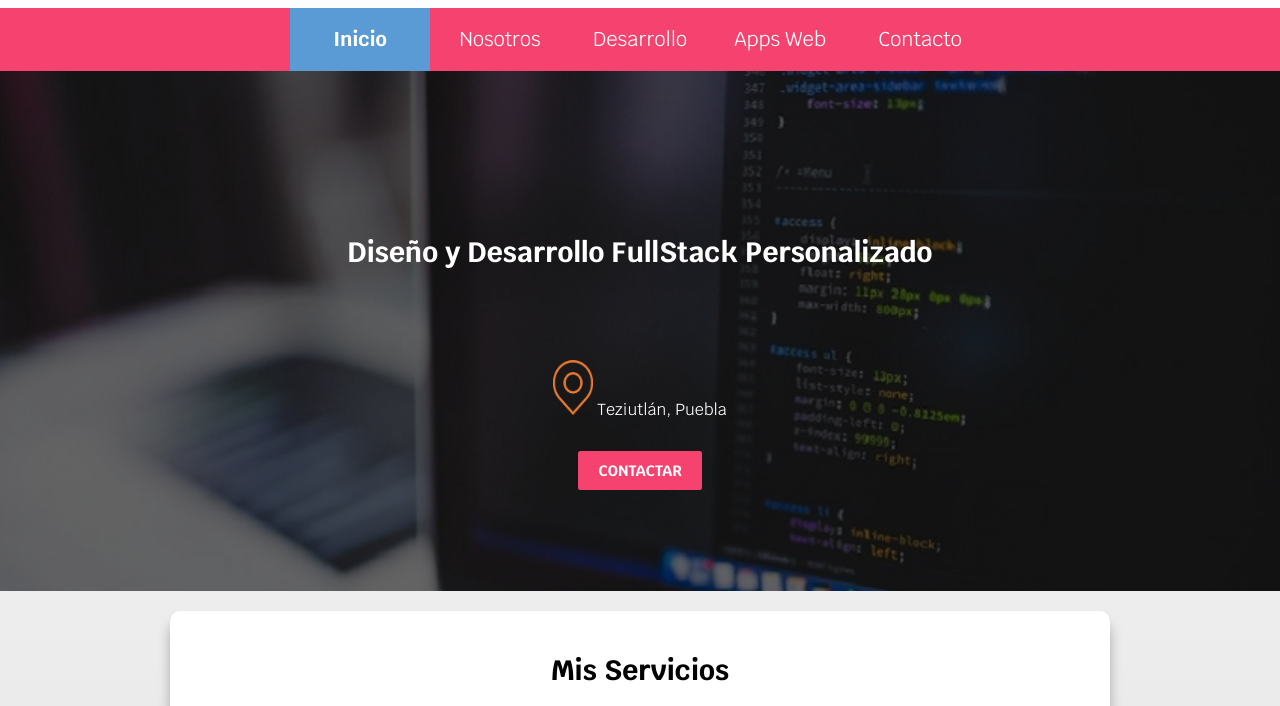
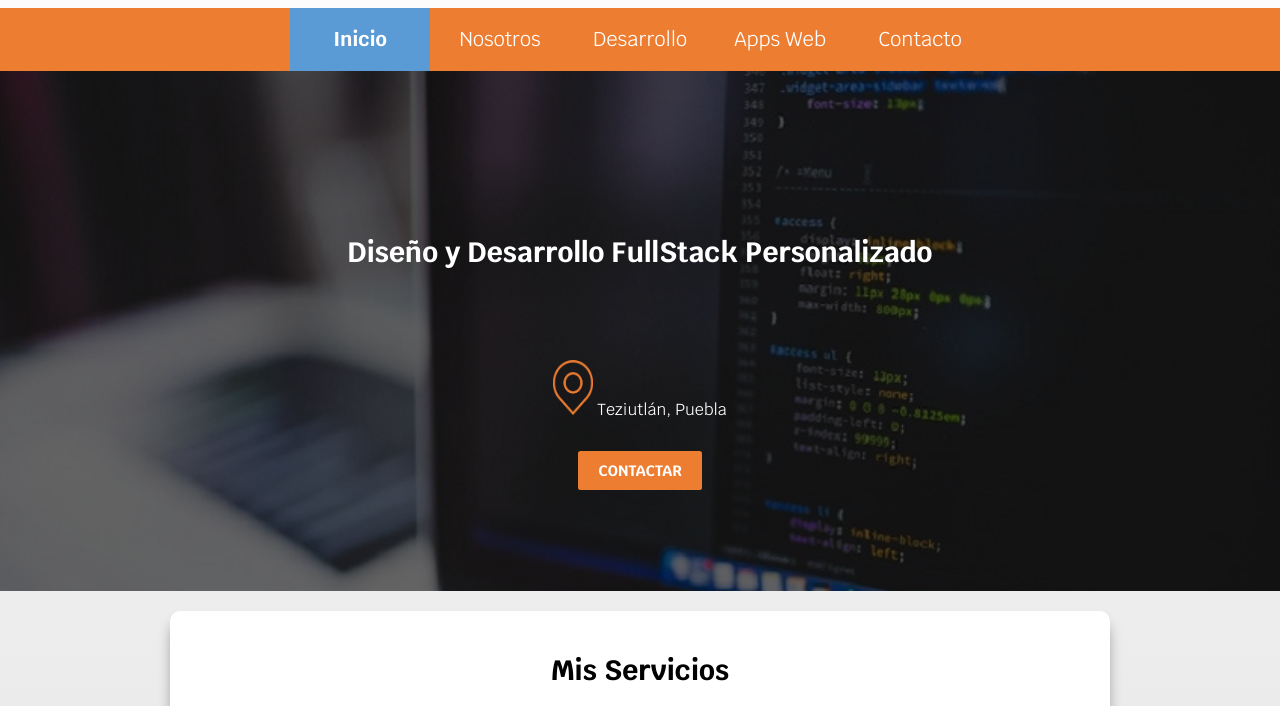
Before and after one commit to OsbalSama/proverbius-sw, a plain HTML site: page index.html in a window 1280 px wide. Shown: the part 87-793 px from the top of the page. Drawn offline with Linux system fonts and the light colour scheme.

Commit message:
Change Main Color 3

```diff
--- a/css/styles.css
+++ b/css/styles.css
@@ -3,7 +3,7 @@
     --blanco: #fff;
     --oscuro: #212121;
     --primario: #5B9BD5;
-    --secundario: #f5426f;
+    --secundario: #ED7D31;
     --clearOrange: #67ABFE;
     --clearGray: #D7D7D7;
 
```
